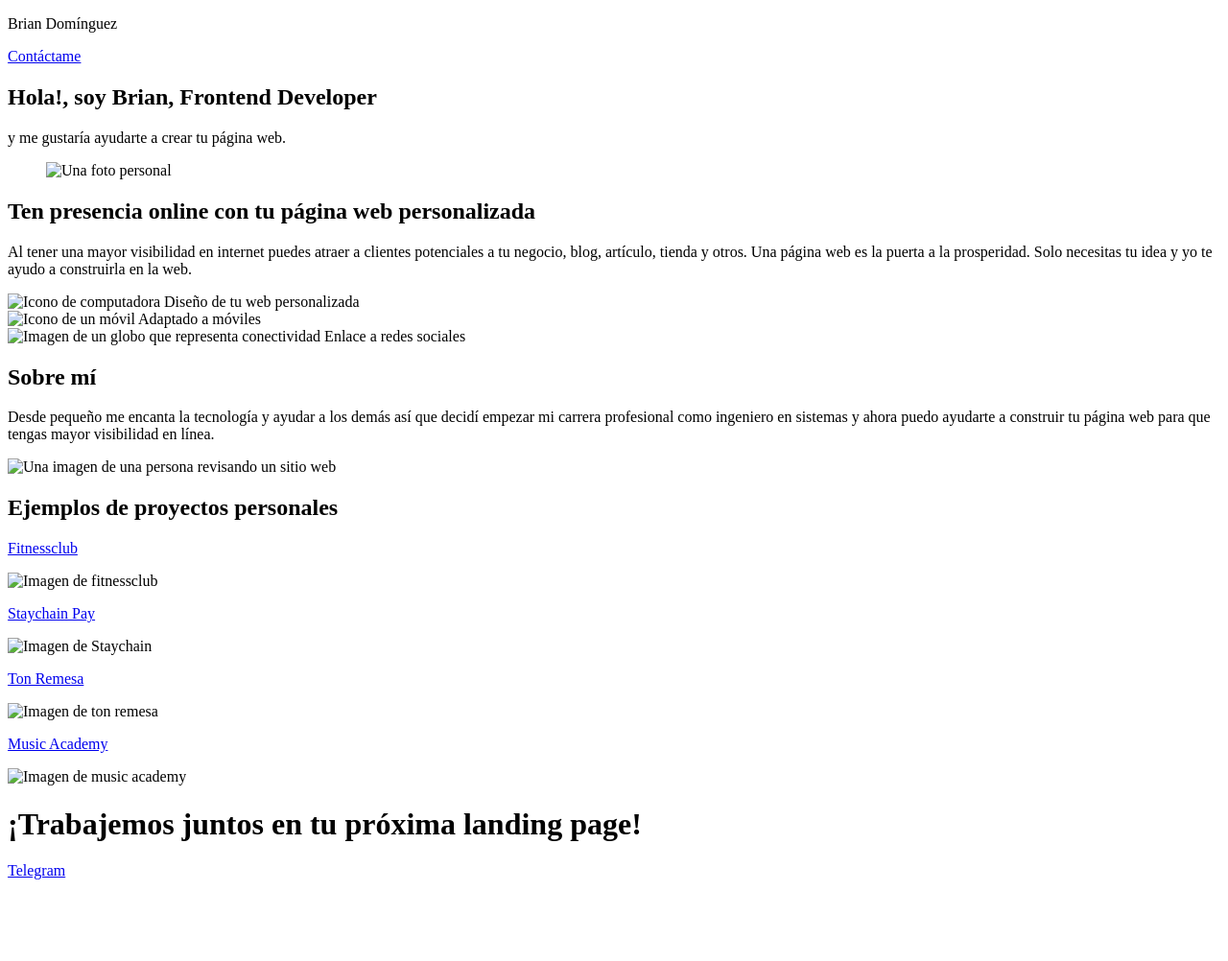
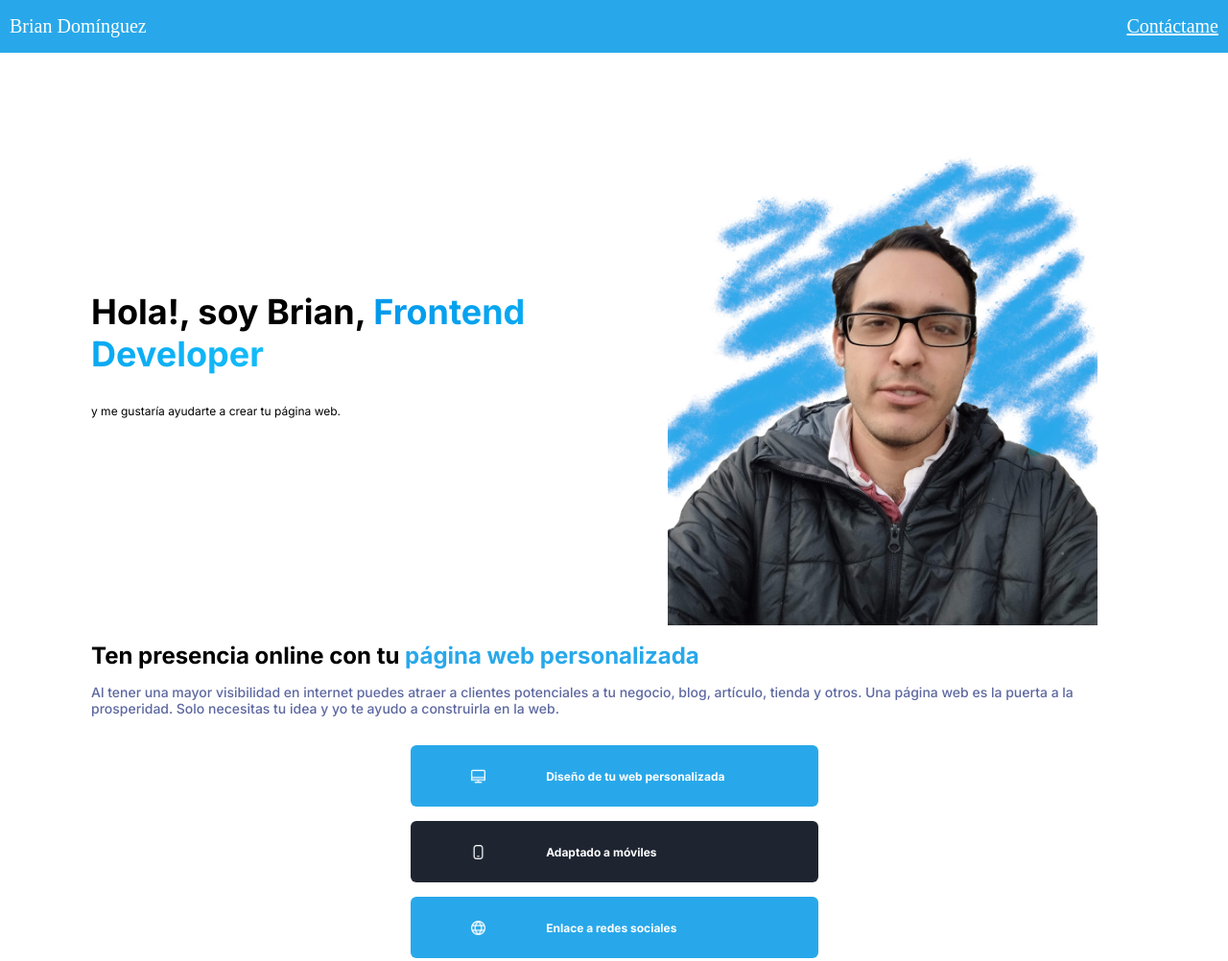
Before and after one commit to elmisterbrian/elmisterbrian, a plain HTML site: page index.html in a window 1280 px wide. Shown: the top 1002 px of the page at 96% size. Before the commit the page ends 925 px from the top, so only its background shows below. Drawn offline with Linux system fonts and the light colour scheme; the site is published under a folder, as on GitHub Pages, so addresses that start at the root find nothing; a web font is replaced by a local one.

Commit message:
puntos añadidos a las url de las imàgenes y estilos

```diff
--- a/index.html
+++ b/index.html
@@ -6,7 +6,7 @@
     <meta name="description" content="Te ayudo a que tu negocio tenga presencia online mediante una página web">
     <meta name="robots" content="index, follow">
     <title>Brian frontend developer</title>
-    <link rel="stylesheet" href="/styles/style.css">
+    <link rel="stylesheet" href="./styles/style.css">
     <link rel="preconnect" href="https://fonts.googleapis.com">
     <link rel="preconnect" href="https://fonts.gstatic.com" crossorigin>
     <link href="https://fonts.googleapis.com/css2?family=Inria+Sans&family=Inter:ital,opsz,wght@0,14..32,100..900;1,14..32,100..900&display=swap" rel="stylesheet">
@@ -23,7 +23,7 @@
                 <p class="hola">y me gustaría ayudarte a crear tu página web.</p>
             </div>
             <div class="presentation_img--container">
-                <figure><img src="/images/portafolio.JPG" alt="Una foto personal"></figure>
+                <figure><img src="./images/portafolio.JPG" alt="Una foto personal"></figure>
             </div>
         </section>
         <section class="service-presentation">
@@ -33,15 +33,15 @@
             </div>
             <div class="service__buttons">
                 <div class="buttons">
-                    <img src="/assets/icons/computadora.png" alt="Icono de computadora">
+                    <img src="./assets/icons/computadora.png" alt="Icono de computadora">
                     <span>Diseño de tu web personalizada</span>
                 </div>
                 <div class="buttons color-change">
-                    <img src="/assets/icons/boton-movil.png" alt="Icono de un móvil">
+                    <img src="./assets/icons/boton-movil.png" alt="Icono de un móvil">
                     <span>Adaptado a móviles</span>
                 </div>
                 <div class="buttons">
-                    <img src="/assets/icons/globo.png" alt="Imagen de un globo que representa conectividad">
+                    <img src="./assets/icons/globo.png" alt="Imagen de un globo que representa conectividad">
                     <span>Enlace a redes sociales</span>
                 </div>
             </div>
@@ -53,9 +53,9 @@
             </div>
             <div class="about_me_img--container">
                 <picture class="img_container">
-                    <source media="(min-width:768px)" srcset="/images/tablet.jpg">
-                    <source media="(min-width:1024px)" srcset="/images/desktop.jpg">
-                    <img src="/images/mobile.jpg" alt="Una imagen de una persona revisando un sitio web">
+                    <source media="(min-width:768px)" srcset="./images/tablet.jpg">
+                    <source media="(min-width:1024px)" srcset="./images/desktop.jpg">
+                    <img src="./images/mobile.jpg" alt="Una imagen de una persona revisando un sitio web">
                 </picture>
             </div>
         </section>
@@ -64,19 +64,19 @@
                 <div class="portfolio_projects_container">
                     <div class="portfolio_cards card-1">
                         <a href="https://elmisterbrian.github.io/fitnessclub/"><p>Fitnessclub</p></a>
-                        <img src="/images/fitness_club_mobile.png" alt="Imagen de fitnessclub">
+                        <img src="./images/fitness_club_mobile.png" alt="Imagen de fitnessclub">
                     </div>
                 <div class="portfolio_cards card-2">
                     <a href="#"><p>Staychain Pay</p></a>
-                    <img src="/images/staychain_project.png" alt="Imagen de Staychain">
+                    <img src="./images/staychain_project.png" alt="Imagen de Staychain">
                 </div>
                     <div class="portfolio_cards card-3">
                         <a href="https://elmisterbrian.github.io/ton_remesa/"><p>Ton Remesa</p></a>
-                        <img src="/images/ton_remesa.png" alt="Imagen de ton remesa">
+                        <img src="./images/ton_remesa.png" alt="Imagen de ton remesa">
                     </div>
                     <div class="portfolio_cards card-4">
                         <a href="https://elmisterbrian.github.io/music_academy/"><p>Music Academy</p></a>
-                        <img src="/images/music_academy_1.png" alt="Imagen de music academy">
+                        <img src="./images/music_academy_1.png" alt="Imagen de music academy">
                     </div>
             </div>
         </section>
```
